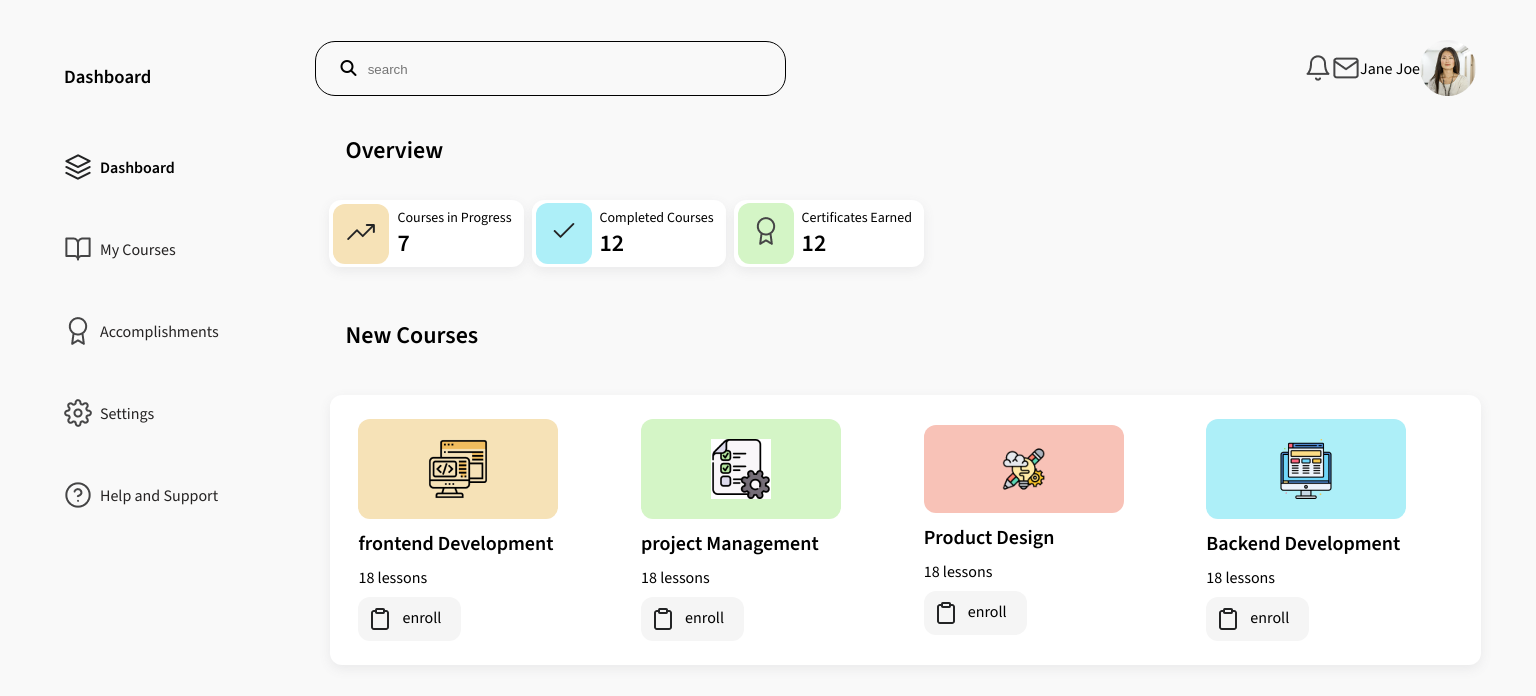
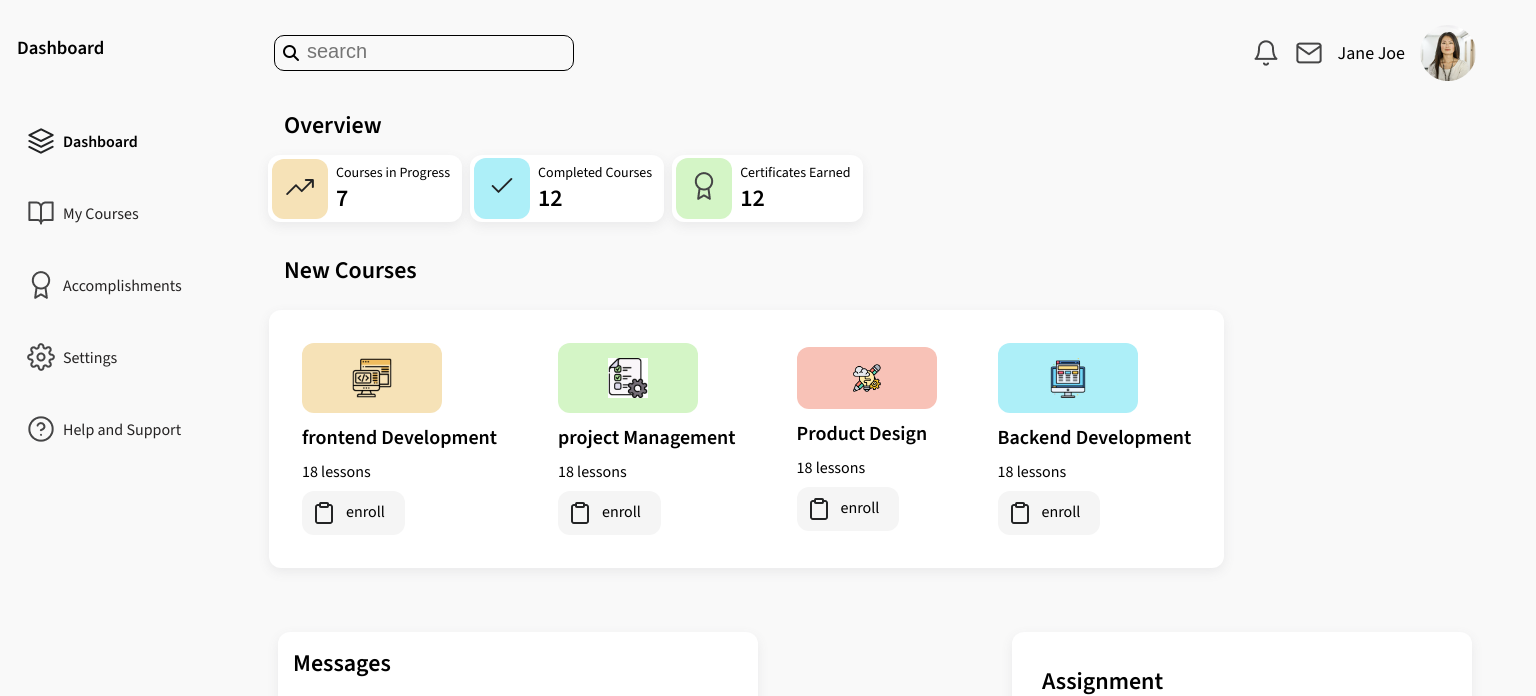
Before and after one commit to Renaissance-Innovation-Labs/bootcamp_frontend_lms1, a plain HTML site: page pages/dashboard.html in a window 1536 px wide. Shown: the top 696 px of the page. Drawn offline with nearby package versions, Linux system fonts and the light colour scheme.

Commit message:
Hot fix for nav bar

```diff
--- a/styles/dashboard.css
+++ b/styles/dashboard.css
@@ -6,6 +6,8 @@
 
 body{
     font-family: 'Source Sans 3', sans-serif;
+    position: relative;
+    background-color: #F9F9F9;
 }
 
 
@@ -17,33 +19,18 @@ a.dashboard li{
 
 .dash1{
     background: #FFF;
-}
-
-main{
-    width: 100vw;
+    width: 97%;
 }
 
 header{
     display: none;
 }
 
-.search{
-    border: 1px solid #000;
-    border-radius: 20px;
-    padding: 5px 10px;
-}
-
-input{
-    appearance: none;
-    border: none;
-    outline: none;
-    background: none;
-}
-
 .profile-icon{
     display: flex;
     justify-content: space-evenly;
     align-items: center;
+    gap: 10px;
 }
 
 h2{
@@ -121,7 +108,6 @@ margin-left: 15px;
     gap: 1px;
     align-items: center;
     justify-content: center;
-    width: fit-content;
 }
 
 .course-head{
@@ -274,15 +260,6 @@ aside h3{
 }
 
 @media screen and (min-width: 760px) {
-    /* body{
-        padding: 20px 15px;
-    } */
-    main{
-        display: grid;
-        margin-top: 30px;
-        gap: 20px;
-        width: 100%;
-    }
 
     .dash1{
         background: inherit;
@@ -290,14 +267,14 @@ aside h3{
     }
 
     .search{
-        padding: 10px 90px 10px 14px;
+        padding: 0px;
     }
 
     header{
         display: flex;
         justify-content: space-between;
         align-items: center;
-        padding-right: 20px;
+        padding: 10px 20px;
 
     }
 
@@ -314,7 +291,15 @@ aside h3{
     .New-Courses{
         display: grid;
         grid-template-columns: repeat(2, 1fr);
-        gap: 8px;
+        gap: 12px;
+    }
+
+    .enroll{
+        justify-self: left;
+    }
+
+    .message-assign{
+        padding: 14px;
     }
 
     .hr{
@@ -325,7 +310,11 @@ aside h3{
 @media screen and (min-width: 1024px) {
 
     .search{
-        padding: 16px 240px 16px 24px;
+        width: 300px;
+    }
+
+    .profile-icon{
+        gap: 15px;
     }
 
     .view-div{
@@ -339,7 +328,7 @@ aside h3{
     }
 
     .New-Courses{
-        grid-template-columns: repeat(3, 1fr);
+        grid-template-columns: repeat(4, 1fr);
         align-items: center;
     }
 
@@ -358,6 +347,7 @@ aside h3{
 
     .message-assign{
         display: flex;
+        justify-content: space-between;
     }
 
     article p{
@@ -370,13 +360,7 @@ aside h3{
     }
 }
 
-@media (min-width: 1400px) {
-    /* body{
-        display: flex;
-        justify-content: center;
-        align-items: center;
-        padding: 42px 32px 42px 31px;
-    } */
+@media (min-width: 1300px) {
 
     .main-sec{
         padding: 10px 40px;
@@ -386,58 +370,17 @@ aside h3{
         font-size: 24px;
     }
     .New-Courses{
-        grid-template-columns: repeat(4, 1fr);
+        /* grid-template-columns: repeat(4, 1fr);
         align-items: center;
-        padding: 24px 28px;
-        gap: 36px;
+        padding: 24px 28px; */
+        display: flex;
+        align-items: center;
+        width: fit-content;
+        gap: 25px;
     }
 
-    /* .courses{
+    .courses{
         padding: 18px;
-        width: fit-content;
-    } */
-    .courses h3{
-        font-size: 20px;
-    }
-
-    .course-img1 img{
-        width: 60px;
-
-    }
-
-    .course-img2 img{
-        width: 60px;
-
-    }
-
-    .course-img3 img{
-        width: 60px;
-
-    }
-
-    .course-img4 img{
-        width: 60px;
-
-    }
-
-    .course-img1{
-        padding: 20px 70px;
-        width: fit-content;
-
-    }
-
-    .course-img2{
-        padding: 20px 70px;
-        width: fit-content;
-    }
-
-    .course-img3{
-        padding: 20px 70px;
-        width: fit-content;
-    }
-
-    .course-img4{
-        padding: 20px 70px;
         width: fit-content;
     }
 
@@ -445,9 +388,22 @@ aside h3{
         font-size: 20px;
     }
 
+    .course-img1{
+        padding: 15px 50px;
+    }
+    .course-img2{
+        padding: 15px 50px;
+    }
+    .course-img3{
+        padding: 15px 50px;
+    }
+    .course-img4{
+        padding: 15px 50px;
+    }
+
     .message-assign{
         display: flex;
-        gap: 64px;
+        gap: 24px;
         padding: 24px;
         justify-content: space-between;
     }
--- a/styles/nav.css
+++ b/styles/nav.css
@@ -13,12 +13,12 @@
     background-color: #F9F9F9;
 } */
 
-.main-sec{
+/* .main-sec{
     display: grid;
     grid-template-columns: 0.7fr 3fr;
     background: #F9F9F9;
 
-}
+} */
 
 ul{
     display: grid;
@@ -55,17 +55,31 @@ a{
     position: relative;
 }
 
+
 .show{
-    position: absolute;
-    top: 10px;
+    position: fixed;
+    top: 5px;
     left: 10px;
     display: grid;
-    gap: 48px;
+    gap: 18px;
     background-color: #EAEAEA;
     transition: 3ms;
-    padding-bottom: 410px;
+    height: 100vh;
+    width: 200px;
+    /* padding-bottom: 410px; */
     padding-top: 8px;
 }
+ul{
+    place-content: start;
+    display: grid;
+    gap: 40px;
+    padding: 0px;
+    margin: 0;
+    position: absolute;
+    top: 120px;
+    left: 0px;
+}
+
 
 .fa-bars{
     cursor: pointer;
@@ -77,6 +91,9 @@ a{
     align-items: center;
     padding: 12px;
     padding-right: 20px;
+    position: absolute;
+    top: 10px;
+    gap: 60px;
 }
 
 .fa-xmark{
@@ -104,16 +121,80 @@ a{
 
     .fa-magnifying-glass{
         padding-right: 8px;
+        padding-left: 8px;
+    }
+
+    .search{
+        border: 1px solid #000;
+        border-radius: 10px;
+        padding: 0px;
+        width: 200px;
+        height: 36px;
+        display: flex;
+        align-items: center;
+    }
+
+    input{
+        appearance: none;
+        border: none;
+        outline: none;
+        background: none;
+    }
+
+    input[type=search]::placeholder{
+        font-size: 20px;
+    }
+
+    .profile-icon p{
+        font-size: 18px;
+
     }
 
     h1{
         margin-top: 30px;
     }
 
+    .main-sec{
+        position: relative;
+        height: 100vh;
+        width: 100%;
+    }
+
     .nav{
+        top: 0px;
+        left: 0px;
         display: grid;
-        gap: 50px;
-        padding: 12px;
-        padding-right: 40px;
+        gap: 0px;
+        padding: 40px;
+        margin: 5px;
+        height: 100vh;
+        width: 213px;
+        position: fixed;
+        z-index: 1;
     }
+
+    ul{
+        place-content: start;
+        display: grid;
+        gap: 40px;
+        padding: 0px;
+        margin: 0;
+        position: absolute;
+        top: 120px;
+        left: 10px;
+    }
+
+    .dash-head{
+        padding-top: 0;
+        top: 0px;
+    }
+
+    main{
+        top: 5px;
+        position: relative;
+        margin-left: 214px;
+        background: #F9F9F9;
+    }
+
+
 }
```
